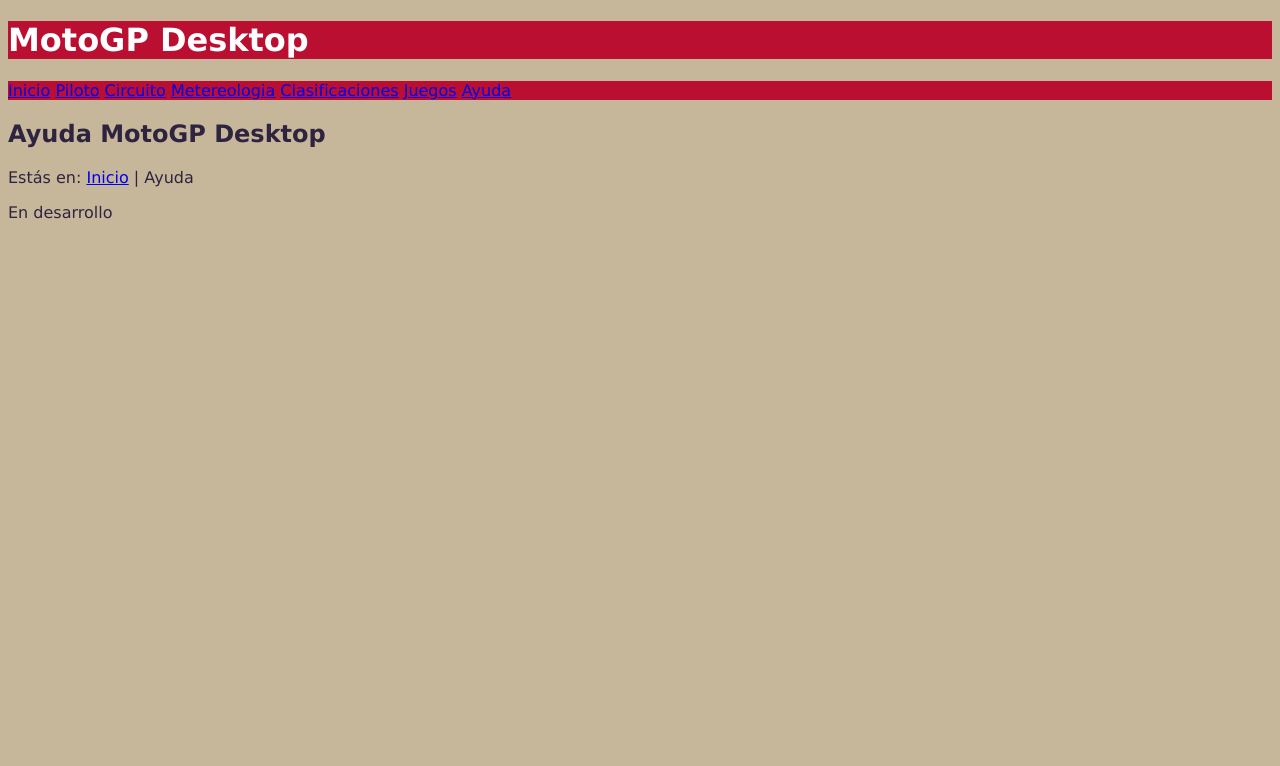
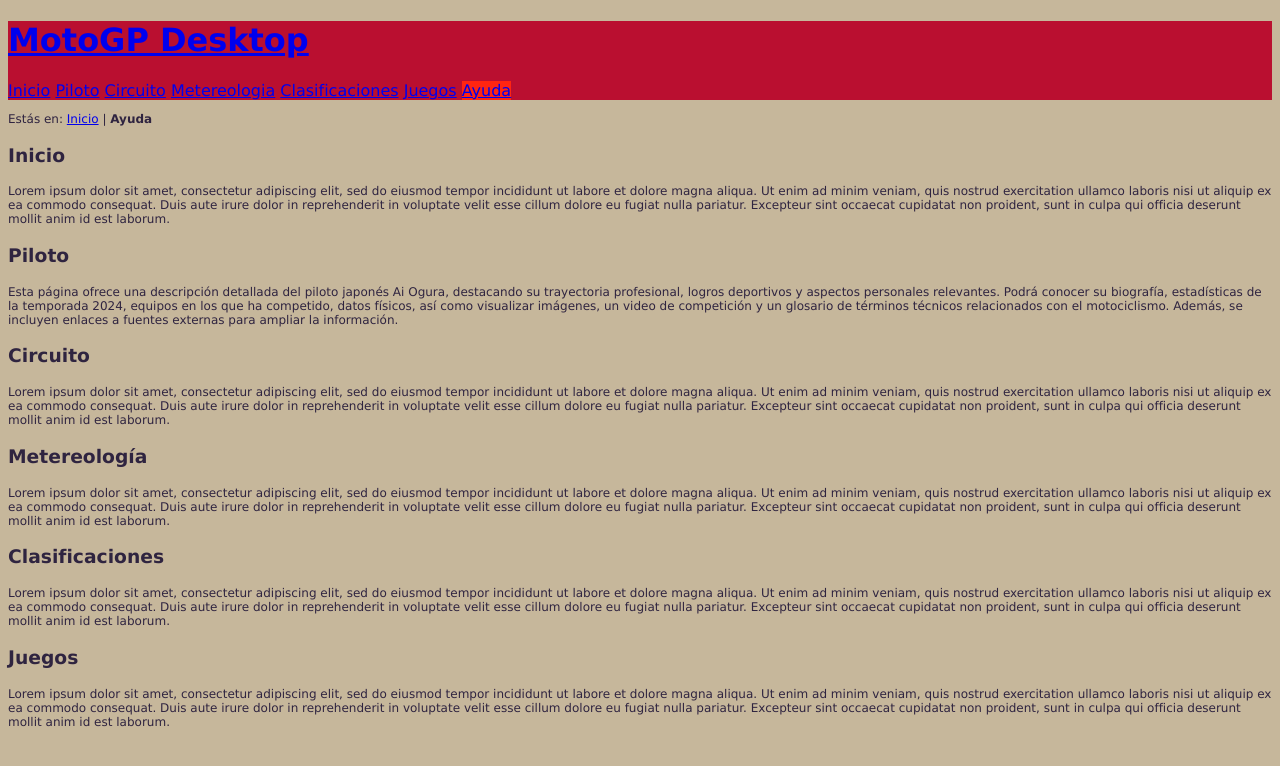
Before and after one commit to Daniel-RodriguezFernandez/SEW, a plain HTML site: page ayuda.html in a window 1280 px wide. Drawn offline with Linux system fonts and the light colour scheme.

Commit message:
Trabajo de clase sesión 3

```diff
--- a/ayuda.html
+++ b/ayuda.html
@@ -15,20 +15,59 @@
 
 <body>
     <!-- Datos con el contenidos que aparece en el navegador -->
-    <h1>MotoGP Desktop</h1>
-    <nav>
-        <a href ="index.html" title="Inicio">Inicio</a>
-        <a href ="piloto.html" title="Información de Piloto">Piloto</a>
-        <a href ="circuito.html" title="Información de Circuito">Circuito</a>
-        <a href ="metereologia.html" title="Información de Metereologia">Metereologia</a>
-        <a href ="clasificaciones.html" title="Clasificaciones">Clasificaciones</a>
-        <a href ="juegos.html" title="Juegos">Juegos</a>
-        <a href ="ayuda.html" title="Asistencia al usuario">Ayuda</a>
-    </nav>
-    <h2>Ayuda MotoGP Desktop</h2>
+    <header>
+        <h1><a href="index.html" title="Inicio">MotoGP Desktop</a></h1>
+        <nav>
+            <a href="index.html" title="Inicio">Inicio</a>
+            <a href="piloto.html" title="Información de Piloto">Piloto</a>
+            <a href="circuito.html" title="Información de Circuito">Circuito</a>
+            <a href="metereologia.html" title="Información de Metereologia">Metereologia</a>
+            <a href="clasificaciones.html" title="Clasificaciones">Clasificaciones</a>
+            <a href="juegos.html" title="Juegos">Juegos</a>
+            <a href="ayuda.html" title="Asistencia al usuario" class="active">Ayuda</a>
+        </nav>
+    </header>
     <p>
-         Estás en: <a href="index.html" title="Inicio">Inicio</a> | Ayuda
-    </p>
-    <p>En desarrollo</p>
+        Estás en: <a href="index.html" title="Inicio">Inicio</a> | <strong>Ayuda</strong>
+   </p>
+    <main>
+        <section>
+            <h3>Inicio</h3>
+            <p>
+                Lorem ipsum dolor sit amet, consectetur adipiscing elit, sed do eiusmod tempor incididunt ut labore et dolore magna aliqua. Ut enim ad minim veniam, quis nostrud exercitation ullamco laboris nisi ut aliquip ex ea commodo consequat. Duis aute irure dolor in reprehenderit in voluptate velit esse cillum dolore eu fugiat nulla pariatur. Excepteur sint occaecat cupidatat non proident, sunt in culpa qui officia deserunt mollit anim id est laborum.
+            </p>
+        </section>
+        <section>
+            <h3>Piloto</h3>
+            <p>
+                Esta página ofrece una descripción detallada del piloto japonés Ai Ogura, destacando su trayectoria profesional, logros deportivos y aspectos personales relevantes. Podrá conocer su biografía, estadísticas de la temporada 2024, equipos en los que ha competido, datos físicos, así como visualizar imágenes, un video de competición y un glosario de términos técnicos relacionados con el motociclismo. Además, se incluyen enlaces a fuentes externas para ampliar la información.
+            </p>
+        </section>
+        <section>
+            <h3>Circuito</h3>
+            <p>
+                Lorem ipsum dolor sit amet, consectetur adipiscing elit, sed do eiusmod tempor incididunt ut labore et dolore magna aliqua. Ut enim ad minim veniam, quis nostrud exercitation ullamco laboris nisi ut aliquip ex ea commodo consequat. Duis aute irure dolor in reprehenderit in voluptate velit esse cillum dolore eu fugiat nulla pariatur. Excepteur sint occaecat cupidatat non proident, sunt in culpa qui officia deserunt mollit anim id est laborum.
+            </p>
+        </section>
+        <section>
+            <h3>Metereología</h3>
+            <p>
+                Lorem ipsum dolor sit amet, consectetur adipiscing elit, sed do eiusmod tempor incididunt ut labore et dolore magna aliqua. Ut enim ad minim veniam, quis nostrud exercitation ullamco laboris nisi ut aliquip ex ea commodo consequat. Duis aute irure dolor in reprehenderit in voluptate velit esse cillum dolore eu fugiat nulla pariatur. Excepteur sint occaecat cupidatat non proident, sunt in culpa qui officia deserunt mollit anim id est laborum.
+            </p>
+        </section>
+        <section>
+            <h3>Clasificaciones</h3>
+            <p>
+                Lorem ipsum dolor sit amet, consectetur adipiscing elit, sed do eiusmod tempor incididunt ut labore et dolore magna aliqua. Ut enim ad minim veniam, quis nostrud exercitation ullamco laboris nisi ut aliquip ex ea commodo consequat. Duis aute irure dolor in reprehenderit in voluptate velit esse cillum dolore eu fugiat nulla pariatur. Excepteur sint occaecat cupidatat non proident, sunt in culpa qui officia deserunt mollit anim id est laborum.
+            </p>
+        </section>
+        <section>
+            <h3>Juegos</h3>
+            <p>
+                Lorem ipsum dolor sit amet, consectetur adipiscing elit, sed do eiusmod tempor incididunt ut labore et dolore magna aliqua. Ut enim ad minim veniam, quis nostrud exercitation ullamco laboris nisi ut aliquip ex ea commodo consequat. Duis aute irure dolor in reprehenderit in voluptate velit esse cillum dolore eu fugiat nulla pariatur. Excepteur sint occaecat cupidatat non proident, sunt in culpa qui officia deserunt mollit anim id est laborum.
+            </p>
+        </section>
+    </main>
+
 </body>
 </html>
--- a/estilo/estilo.css
+++ b/estilo/estilo.css
@@ -6,18 +6,42 @@
 Estilos generales del proyecto MotoGP-Desktop
 */
 
+/*
+Paleta usada:
+
+Burgundy
+#ba0f30
+
+Purple Haze
+#2f2440
+
+Sand Dollar
+#c6b79b
+
+Red
+#ff2511
+*/
+
+/* Especificidad: 001 */
 body {
-    font-family: Verdana, sans-serif;   /* Especificidad: 001 */
-    background-color: #c6b79b;  /* Especificidad: 001 */
-    color: #2f2440;  /* Especificidad: 001 */
+    font-family: Verdana, sans-serif;
+    background-color: #c6b79b;
+    color: #2f2440;
 }
 
+/* Especificidad: 001 */
 header {
-    color: #ffffff; /* Especificidad: 001 */
-    background-color: #ba0f30; /* Especificidad: 001 */
+    color: #ffffff;
+    background-color: #ba0f30;
 }
 
-h1, nav {
-    color: #ffffff; /* Especificidad: 002 */
-    background-color: #ba0f30; /* Especificidad: 002 */
+/* Especificidad: 010*/
+.active{
+    background-color: #ff2511
+    /* Advertencia: Herencia de la propiedad color de body #ffffff */
 }
+
+/* Especificidad: 011 */
+p:first-of-type{
+    font-size: 0.75em;
+}
```
Also changed, not shown: circuito.html (+15 -13 lines), clasificaciones.html (+7 -5 lines), index.html (+4 -2 lines), juegos.html (+15 -13 lines), metereologia.html (+15 -13 lines), piloto.html (+13 -17 lines), multimedia/Ai-Ogura-Mobile.jpg.
